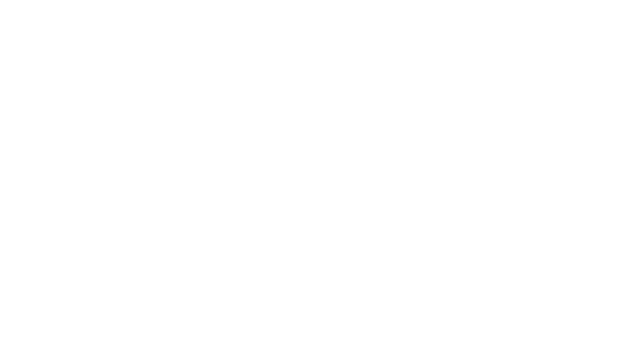
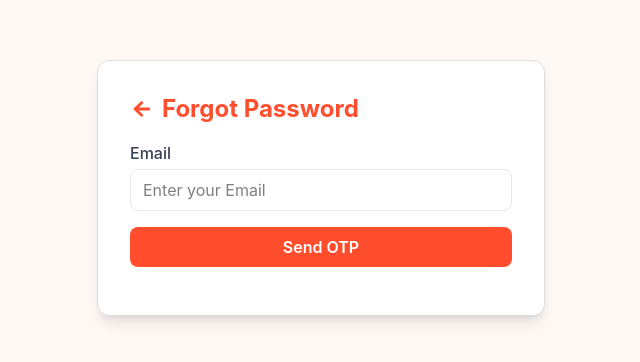
Before and after one commit to Tript-kak/Food-Delivery-App, a React (Vite) app in the folder frontend/vite-project/: page /forgotpassword in a window 1280 px wide. Before the commit this address had no page. Shown: the part 212-574 px from the top of the page, without its empty margins (319-959 px from the left). Built offline with nearby package versions, Linux system fonts and the light colour scheme.

Commit message:
few changes

```diff
--- a/frontend/vite-project/src/App.jsx
+++ b/frontend/vite-project/src/App.jsx
@@ -2,6 +2,7 @@
 import { Route, Routes } from 'react-router-dom'
 import SignUp from './pages/SignUp'
 import SignIn from './pages/SignIn'
+import ForgotPassword from './pages/forgotPassword'
 export const serverUrl ="http://localhost:8000"
 
 function App() {
@@ -9,6 +10,7 @@
    <Routes>
     <Route path='/signup' element={<SignUp/>}/>
     <Route path='/signin' element={<SignIn/>} />
+    <Route path='/forgotpassword' element={<ForgotPassword/>} />
    </Routes>
   )
 }
--- a/frontend/vite-project/src/pages/SignIn.jsx
+++ b/frontend/vite-project/src/pages/SignIn.jsx
@@ -39,7 +39,7 @@
   return (
     <div className='min-h-screen w-full flex items-center justify-center p-4 ' style={
       {backgroundColor:bgColor}}>
-      <div className={`bg-white rounded-xl shadow-lg w-full max-w-md p-8 border-[1px]`} style={{border:`1px solid ${borderColor}`}}>
+      <div className={`bg-white rounded-xl shadow-lg w-full max-w-md p-8 border-1px`} style={{border:`1px solid ${borderColor}`}}>
 
         <h1 className={`text-3xl font-bold mb-2 `} style={{color:primaryColor}}>ZLINKIT</h1>
 
--- /dev/null
+++ b/frontend/vite-project/src/pages/forgotPassword.jsx
@@ -0,0 +1,81 @@
+import React, { useState } from "react";
+import { IoMdArrowRoundBack } from "react-icons/io";
+import { useNavigate } from "react-router-dom";
+
+function ForgotPassword() {
+  const [step, setStep] = useState(1);
+  const [email, setEmail] = useState("");
+  const [otp, setOtp] = useState("");
+  const navigate=useNavigate();
+
+  const handleForgotPassword = () => {
+    console.log("Email:", email);
+    setStep(2);
+  };
+
+  return (
+    <div className="flex w-full items-center justify-center min-h-screen p-4 bg-[#fff9f6]">
+      <div className="bg-white rounded-xl shadow-lg w-full max-w-md p-8 border border-[#ddd]">
+
+        {step >= 1 && (
+          <div
+            className="flex items-center gap-2 mb-4 cursor-pointer"
+            onClick={()=>{navigate("/signIn")}}
+          >
+            <IoMdArrowRoundBack size={24} className="text-[#ff4d2d]" />
+            <h1 className="text-2xl font-bold text-[#ff4d2d]">
+              Forgot Password
+            </h1>
+          </div>
+        )}
+
+        {step == 1 && (
+          <div>
+            <div className="mb-4">
+              <label className="block text-gray-700 font-medium mb-1">
+                Email
+              </label>
+
+              <input
+                type="email"
+                className="w-full border border-gray-200 rounded-lg px-3 py-2 focus:outline-none"
+                placeholder="Enter your Email"
+                value={email}
+                onChange={(e) => setEmail(e.target.value)}
+              />
+
+              <button
+                className="w-full cursor-pointer bg-[#ff4d2d] hover:bg-[#e64523] text-white font-semibold mt-4 rounded-lg px-4 py-2 transition duration-200"
+                onClick={handleForgotPassword}
+              >
+                Send OTP
+              </button>
+            </div>
+          </div>
+        )}
+
+        {step == 2 && (
+          <div>
+            <p className="text-gray-600 mb-4">
+              An OTP has been sent to your email. Please enter it below.
+            </p>
+            <input
+              type="text"
+              className="w-full border border-gray-200 rounded-lg px-3 py-2 focus:outline-none"
+              placeholder="Enter OTP" onChange={(e) => setOtp(e.target.value)} value={otp}
+            />
+            <button
+              className="w-full cursor-pointer bg-[#ff4d2d] hover:bg-[#e64523] text-white font-semibold mt-4 rounded-lg px-4 py-2 transition duration-200"
+            >
+              Verify OTP
+            </button>
+          </div>
+        )}
+
+        {}
+      </div>
+    </div>
+  );
+}
+
+export default ForgotPassword;
```
